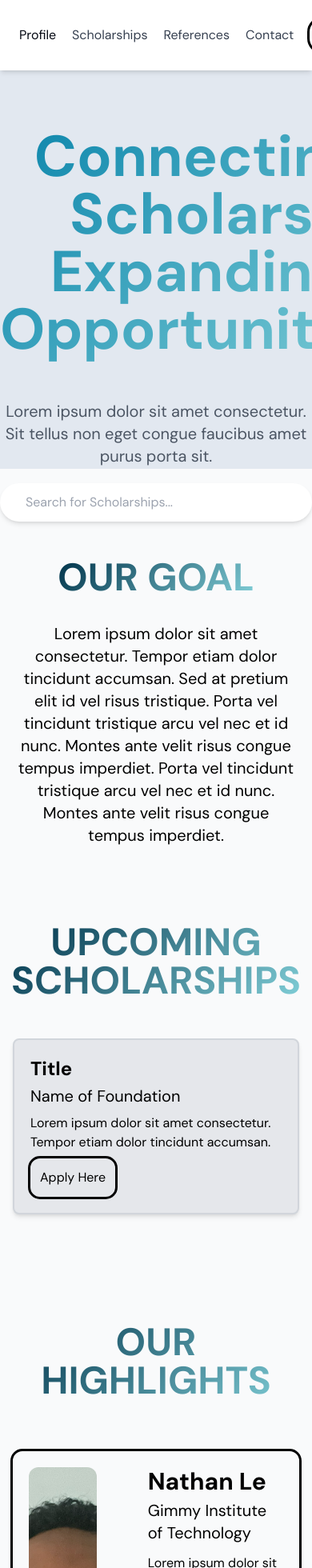
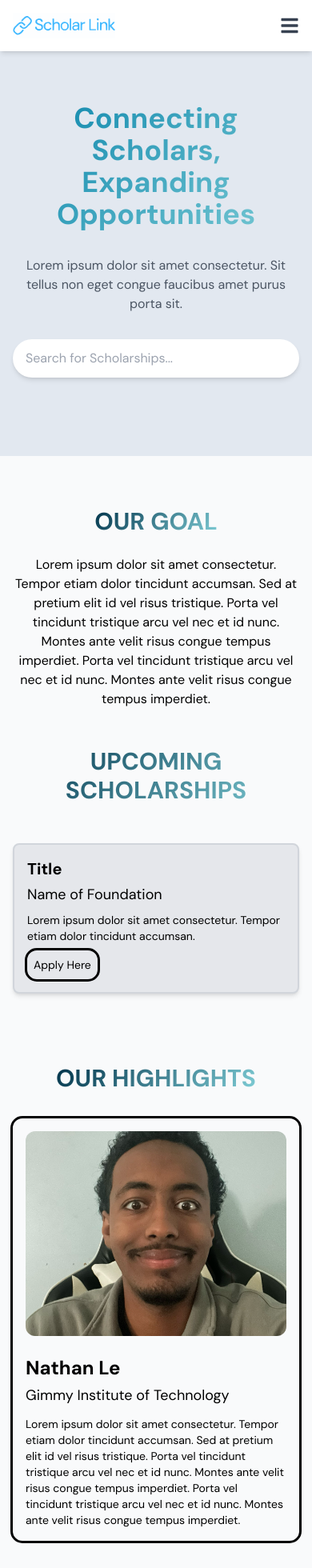
Before and after one commit to girmmy/scholarlink, a React (Create React App) app: page / in a window 390 px wide. Shown: the top 1960 px of the page at 80% size. Built offline with nearby package versions, Linux system fonts and the light colour scheme.

Commit message:
made navbar, homepage, footer responsive; set for other branches

```diff
--- a/src/components/Navbar.jsx
+++ b/src/components/Navbar.jsx
@@ -1,35 +1,44 @@
-import React from "react";
+import React, { useState } from "react";
 import { Link } from "react-router-dom";
 import logo from "../assets/logo.svg";
+import { FaBars, FaTimes } from "react-icons/fa";
+
 function Navbar() {
+  const [isMenuOpen, setIsMenuOpen] = useState(false);
+
+  const toggleMenu = () => {
+    setIsMenuOpen(!isMenuOpen);
+  };
+
   return (
-    <nav className="flex fixed left-0 right-0 z-50 flex-row items-center justify-between p-6 bg-white shadow-md">
+    <nav className="flex fixed left-0 right-0 z-50 flex-row items-center justify-between p-4 md:p-6 bg-white shadow-md">
       <Link to="/">
-        <img src={logo} className="h-10" alt="Scholarlink Logo" />
+        <img src={logo} className="h-8 md:h-10" alt="Scholarlink Logo" />
       </Link>
 
-      <div className="flex justify-content align-items gap-5">
+      {/* Desktop Navigation */}
+      <div className="hidden md:flex justify-content align-items gap-5">
         <Link
           to="/profile"
-          className="flex items-center text-gray-950 hover:text-blue-600"
+          className="flex items-center text-gray-950 hover:text-blue-600 transition-colors"
         >
           Profile
         </Link>
         <Link
           to="/scholarships"
-          className="flex items-center text-gray-700 hover:text-blue-600"
+          className="flex items-center text-gray-700 hover:text-blue-600 transition-colors"
         >
           Scholarships
         </Link>
         <Link
           to="/references"
-          className="flex items-center text-gray-700 hover:text-blue-600"
+          className="flex items-center text-gray-700 hover:text-blue-600 transition-colors"
         >
           References
         </Link>
         <Link
           to="/contact"
-          className="flex items-center text-gray-700 hover:text-blue-600"
+          className="flex items-center text-gray-700 hover:text-blue-600 transition-colors"
         >
           Contact
         </Link>
@@ -42,6 +51,60 @@ function Navbar() {
           </button>
         </Link>
       </div>
+
+      {/* Mobile Menu Button */}
+      <button
+        onClick={toggleMenu}
+        className="md:hidden text-gray-700 hover:text-blue-600 transition-colors"
+        aria-label="Toggle menu"
+      >
+        {isMenuOpen ? <FaTimes size={24} /> : <FaBars size={24} />}
+      </button>
+
+      {/* Mobile Navigation */}
+      {isMenuOpen && (
+        <div className="absolute top-full left-0 right-0 bg-white shadow-lg md:hidden">
+          <div className="flex flex-col p-4 gap-4">
+            <Link
+              to="/profile"
+              className="text-gray-950 hover:text-blue-600 transition-colors py-2"
+              onClick={() => setIsMenuOpen(false)}
+            >
+              Profile
+            </Link>
+            <Link
+              to="/scholarships"
+              className="text-gray-700 hover:text-blue-600 transition-colors py-2"
+              onClick={() => setIsMenuOpen(false)}
+            >
+              Scholarships
+            </Link>
+            <Link
+              to="/references"
+              className="text-gray-700 hover:text-blue-600 transition-colors py-2"
+              onClick={() => setIsMenuOpen(false)}
+            >
+              References
+            </Link>
+            <Link
+              to="/contact"
+              className="text-gray-700 hover:text-blue-600 transition-colors py-2"
+              onClick={() => setIsMenuOpen(false)}
+            >
+              Contact
+            </Link>
+            <Link
+              to="/sign-up"
+              className="py-2"
+              onClick={() => setIsMenuOpen(false)}
+            >
+              <button className="hover:bg-gradient1 bg-white hover:text-white hover:outline-none transition-all duration-200 border-black-100 rounded-2xl px-4 py-2 outline text-black w-full">
+                Signup/Login
+              </button>
+            </Link>
+          </div>
+        </div>
+      )}
     </nav>
   );
 }
--- a/src/components/SearchBar.jsx
+++ b/src/components/SearchBar.jsx
@@ -9,9 +9,9 @@ const SearchBar = ({ onSearch }) => {
   };
 
   return (
-    <div className="flex items-center">
+    <div className="flex items-center w-full px-4">
       <input
-        className="w-[600px] rounded-3xl justify-center shadow-md mx-auto py-3 px-8"
+        className="w-full max-w-[600px] rounded-3xl justify-center shadow-md mx-auto py-3 px-4 md:px-8"
         type="text"
         placeholder="Search for Scholarships..."
         value={query}
--- a/src/pages/Home.jsx
+++ b/src/pages/Home.jsx
@@ -11,26 +11,28 @@ function Home() {
       <Navbar />
       <main>
         {/* HERO SECTION */}
-        <div className="h-[60vh] mt-20 flex flex-col bg-slate-200">
-          <h1 className="text-7xl text-gradient1 text-center mx-auto pt-20 pb-8 font-bold">
+        <div className="min-h-[60vh] mt-16 md:mt-20 flex flex-col bg-slate-200 py-8 md:py-0">
+          <h1 className="text-4xl sm:text-5xl md:text-6xl lg:text-7xl text-gradient1 text-center mx-auto pt-8 md:pt-20 pb-4 md:pb-8 font-bold px-4">
             Connecting Scholars, <br />
             Expanding Opportunities
           </h1>
-          <p className="text-gray-600 text-xl my-5 text-center mx-auto max-w-2xl">
+          <p className="text-gray-600 text-base sm:text-lg md:text-xl my-4 md:my-5 text-center mx-auto max-w-2xl px-4">
             Lorem ipsum dolor sit amet consectetur. Sit tellus non eget congue
             faucibus amet purus porta sit.
           </p>
 
           {/* SEARCH BAR */}
-          <SearchBar />
+          <div className="mt-4 md:mt-0">
+            <SearchBar />
+          </div>
         </div>
 
         {/* OUR GOAL */}
-        <div className="mt-24 mb-16 flex flex-col items-center justify-center mx-auto max-w-3xl px-4">
-          <h2 className="text-gradient2 text-center mt-4 text-5xl font-bold">
+        <div className="mt-12 md:mt-24 mb-12 md:mb-16 flex flex-col items-center justify-center mx-auto max-w-3xl px-4">
+          <h2 className="text-gradient2 text-center mt-4 text-3xl sm:text-4xl md:text-5xl font-bold">
             OUR GOAL
           </h2>
-          <p className="text-black text-center mt-8 text-xl">
+          <p className="text-black text-center mt-6 md:mt-8 text-base sm:text-lg md:text-xl">
             Lorem ipsum dolor sit amet consectetur. Tempor etiam dolor tincidunt
             accumsan. Sed at pretium elit id vel risus tristique. Porta vel
             tincidunt tristique arcu vel nec et id nunc. Montes ante velit risus
@@ -40,23 +42,25 @@ function Home() {
         </div>
 
         {/* UPCOMING SCHOLARSHIPS */}
-        <div className="mt-24 mb-10 flex flex-col items-center justify-center mx-auto max-w-3xl px-4">
-          <h2 className="text-gradient2 text-center text-5xl font-bold">
+        <div className="mt-12 md:mt-24 mb-10 flex flex-col items-center justify-center mx-auto max-w-3xl px-4">
+          <h2 className="text-gradient2 text-center text-3xl sm:text-4xl md:text-5xl font-bold">
             UPCOMING SCHOLARSHIPS
           </h2>
 
           {/* CARDS FOR SCHOLARSHIPS */}
-          <div className="mt-4 mb-10">
+          <div className="mt-4 mb-10 w-full">
             {/* CARD */}
-            <div className="mt-8 transition-all duration-300 hover:-translate-y-1 border-2 border-gray-300 hover:border-primary bg-gray-200 w-400 rounded-lg p-5 shadow-md hover:shadow-lg">
-              <h3 className="text-2xl font-bold pb-1">Title</h3>
-              <h5 className="text-xl pb-2 text-wrap">Name of Foundation</h5>
-              <p className="pb-2 max-w-md">
+            <div className="mt-8 transition-all duration-300 hover:-translate-y-1 border-2 border-gray-300 hover:border-primary bg-gray-200 w-full rounded-lg p-4 md:p-5 shadow-md hover:shadow-lg">
+              <h3 className="text-xl md:text-2xl font-bold pb-1">Title</h3>
+              <h5 className="text-lg md:text-xl pb-2 text-wrap">
+                Name of Foundation
+              </h5>
+              <p className="pb-2 text-sm md:text-base">
                 Lorem ipsum dolor sit amet consectetur. Tempor etiam dolor
                 tincidunt accumsan.
               </p>
               <Link to="#">
-                <button className="outline text-black rounded-xl p-3 hover:bg-gradient1 hover:text-white">
+                <button className="outline text-black rounded-xl p-2 md:p-3 hover:bg-gradient1 hover:text-white text-sm md:text-base">
                   Apply Here
                 </button>
               </Link>
@@ -65,27 +69,29 @@ function Home() {
         </div>
 
         {/* OUR HIGHLIGHTS */}
-        <div className="mt-24 mb-20 flex flex-col items-center justify-center mx-auto max-w-3xl px-4">
-          <h2 className="text-gradient2 text-center mb-16 text-5xl font-bold">
+        <div className="mt-12 md:mt-24 mb-12 md:mb-20 flex flex-col items-center justify-center mx-auto max-w-3xl px-4">
+          <h2 className="text-gradient2 text-center mb-8 md:mb-16 text-3xl sm:text-4xl md:text-5xl font-bold">
             OUR HIGHLIGHTS
           </h2>
 
           {/* STUDENT CARDS */}
 
           {/* STUDENT CARD 1 */}
-          <div className="outline max-h-[500px] mb-16 rounded-xl p-5 flex flex-row gap-16 items-stretch">
-            <div className="rounded-xl ">
+          <div className="outline mb-12 md:mb-16 rounded-xl p-4 md:p-5 flex flex-col md:flex-row gap-6 md:gap-16 items-stretch">
+            <div className="rounded-xl w-full md:w-auto md:flex-shrink-0">
               <img
-                className="w-full h-full rounded-xl object-cover"
+                className="w-full h-64 md:h-full md:max-h-[300px] rounded-xl object-cover"
                 src={studentImage}
                 alt="student"
               />
             </div>
 
-            <div>
-              <h3 className="text-3xl font-bold pb-1 ">Nathan Le</h3>
-              <h3 className="text-xl  pb-3 ">Gimmy Institute of Technology</h3>
-              <p className="text-md text-wrap">
+            <div className="flex-1">
+              <h3 className="text-2xl md:text-3xl font-bold pb-1">Nathan Le</h3>
+              <h3 className="text-lg md:text-xl pb-3">
+                Gimmy Institute of Technology
+              </h3>
+              <p className="text-sm md:text-base text-wrap">
                 Lorem ipsum dolor sit amet consectetur. Tempor etiam dolor
                 tincidunt accumsan. Sed at pretium elit id vel risus tristique.
                 Porta vel tincidunt tristique arcu vel nec et id nunc. Montes
@@ -97,19 +103,21 @@ function Home() {
           </div>
 
           {/* STUDENT CARD 2 */}
-          <div className="outline max-h-[500px] rounded-xl p-5 flex flex-row-reverse gap-16 items-stretch">
-            <div className="rounded-xl ">
+          <div className="outline rounded-xl p-4 md:p-5 flex flex-col md:flex-row-reverse gap-6 md:gap-16 items-stretch">
+            <div className="rounded-xl w-full md:w-auto md:flex-shrink-0">
               <img
-                className="w-full h-full rounded-xl object-cover"
+                className="w-full h-64 md:h-full md:max-h-[300px] rounded-xl object-cover"
                 src={studentImage}
                 alt="student"
               />
             </div>
 
-            <div>
-              <h3 className="text-3xl font-bold pb-1 ">Tomi Odugbemi</h3>
-              <h3 className="text-xl  pb-3 ">Gimmy University</h3>
-              <p className="text-md text-wrap">
+            <div className="flex-1">
+              <h3 className="text-2xl md:text-3xl font-bold pb-1">
+                Tomi Odugbemi
+              </h3>
+              <h3 className="text-lg md:text-xl pb-3">Gimmy University</h3>
+              <p className="text-sm md:text-base text-wrap">
                 Lorem ipsum dolor sit amet consectetur. Tempor etiam dolor
                 tincidunt accumsan. Sed at pretium elit id vel risus tristique.
                 Porta vel tincidunt tristique arcu vel nec et id nunc. Montes
@@ -122,15 +130,15 @@ function Home() {
         </div>
 
         {/* VIEW SCHOLARSHIPS */}
-        <div className="mt-24 mb-20 flex flex-col items-center justify-center mx-auto max-w-3xl px-4">
-          <h2 className="text-gradient2 text-center mb-6 text-5xl font-bold">
+        <div className="mt-12 md:mt-24 mb-12 md:mb-20 flex flex-col items-center justify-center mx-auto max-w-3xl px-4">
+          <h2 className="text-gradient2 text-center mb-4 md:mb-6 text-3xl sm:text-4xl md:text-5xl font-bold">
             VIEW SCHOLARSHIPS
           </h2>
-          <p className="mb-8">
+          <p className="mb-6 md:mb-8 text-sm md:text-base text-center">
             Find more scholarships on our Scholarships page!
           </p>
           <Link to="/scholarships">
-            <button className="outline transition-all duration-300 text-secondary hover:bg-gradient2 px-8 py-3 rounded-2xl text-xl hover:text-white">
+            <button className="outline transition-all duration-300 text-secondary hover:bg-gradient2 px-6 md:px-8 py-2 md:py-3 rounded-2xl text-lg md:text-xl hover:text-white">
               View Scholarships
             </button>
           </Link>
```
Also changed, not shown: src/components/Footer.jsx (+8 -8 lines).
